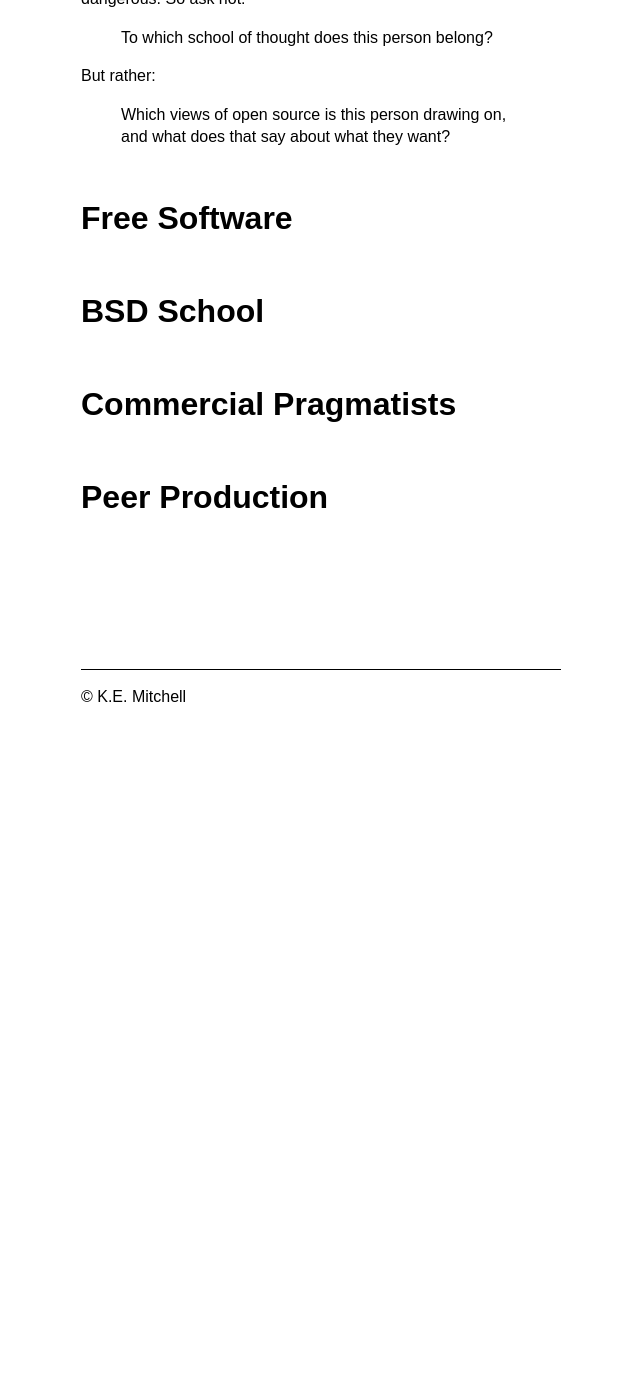
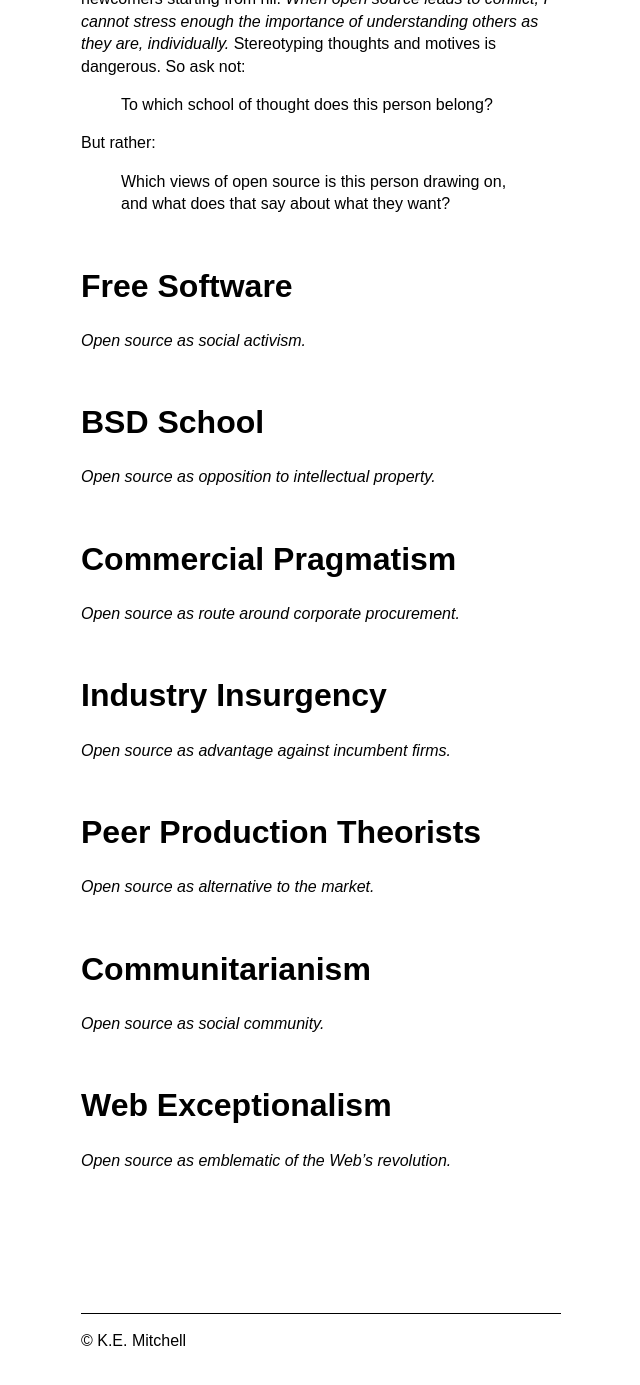
Before and after one commit to kemitchell/culture.kemitchell.com, a Jekyll site: the page built from index.md, in a window 1280 px wide and 1400 px high, scrolled down 963 px. Shown: the top 1385 px of the window, without its empty margins (319-959 px from the left). Built offline with Jekyll 4.4.1, drawn with Linux system fonts in a browser that asks for light colours; our own code applies the rules of GitHub Pages for plain Markdown files; before the commit the page ends 1719 px from its top, so only the background shows below that; some of the changed text lies outside the part shown.

Commit message:
Summarize schools

```diff
--- a/index.md
+++ b/index.md
@@ -16,8 +16,28 @@ But rather:
 
 # Free Software
 
+_Open source as social activism._
+
 # BSD School
 
-# Commercial Pragmatists
+_Open source as opposition to intellectual property._
 
-# Peer Production
+# Commercial Pragmatism
+
+_Open source as route around corporate procurement._
+
+# Industry Insurgency
+
+_Open source as advantage against incumbent firms._
+
+# Peer Production Theorists
+
+_Open source as alternative to the market._
+
+# Communitarianism
+
+_Open source as social community._
+
+# Web Exceptionalism
+
+_Open source as emblematic of the Web's revolution._
```
